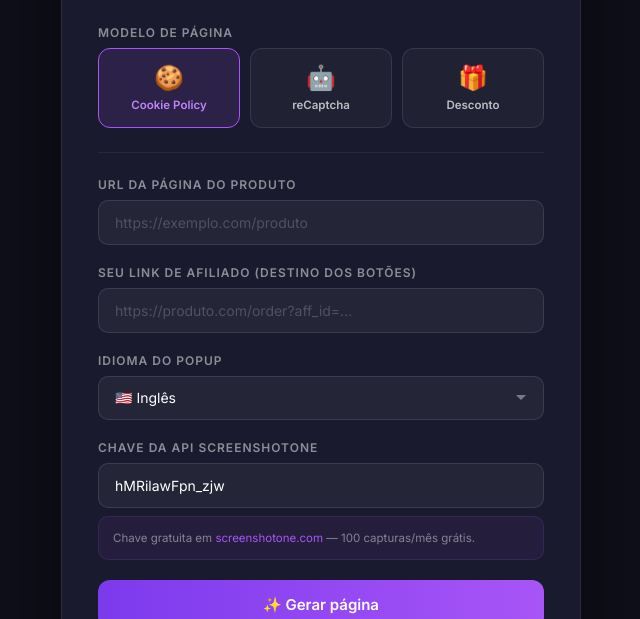
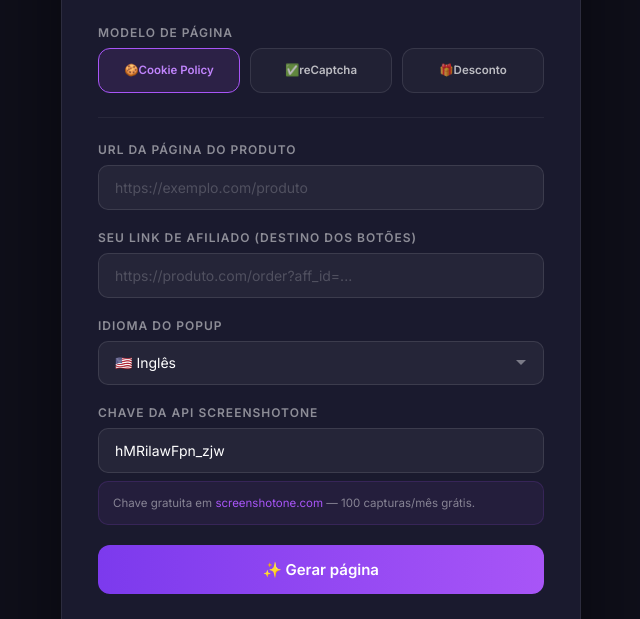
Before and after one commit to vivadoseusonho/cookie-bridge, a website: page public/index.html in a window 1280 px wide. Shown: the part 170-789 px from the top of the page, without its empty margins (319-959 px from the left). Drawn offline with Linux system fonts and the light colour scheme.

Commit message:
Update index.html

```diff
--- a/public/index.html
+++ b/public/index.html
@@ -78,16 +78,13 @@
   <label>Modelo de página</label>
   <div class="model-grid">
     <div class="model-card active" onclick="selectModel('cookie', this)">
-      <div class="micon">🍪</div>
-      <div class="name">Cookie Policy</div>
+      <div class="name">🍪Cookie Policy</div>
     </div>
     <div class="model-card" onclick="selectModel('recaptcha', this)">
-      <div class="micon">🤖</div>
-      <div class="name">reCaptcha</div>
+      <div class="name">✅reCaptcha</div>
     </div>
     <div class="model-card" onclick="selectModel('desconto', this)">
-      <div class="micon">🎁</div>
-      <div class="name">Desconto</div>
+      <div class="name">🎁Desconto</div>
     </div>
   </div>
 
```
